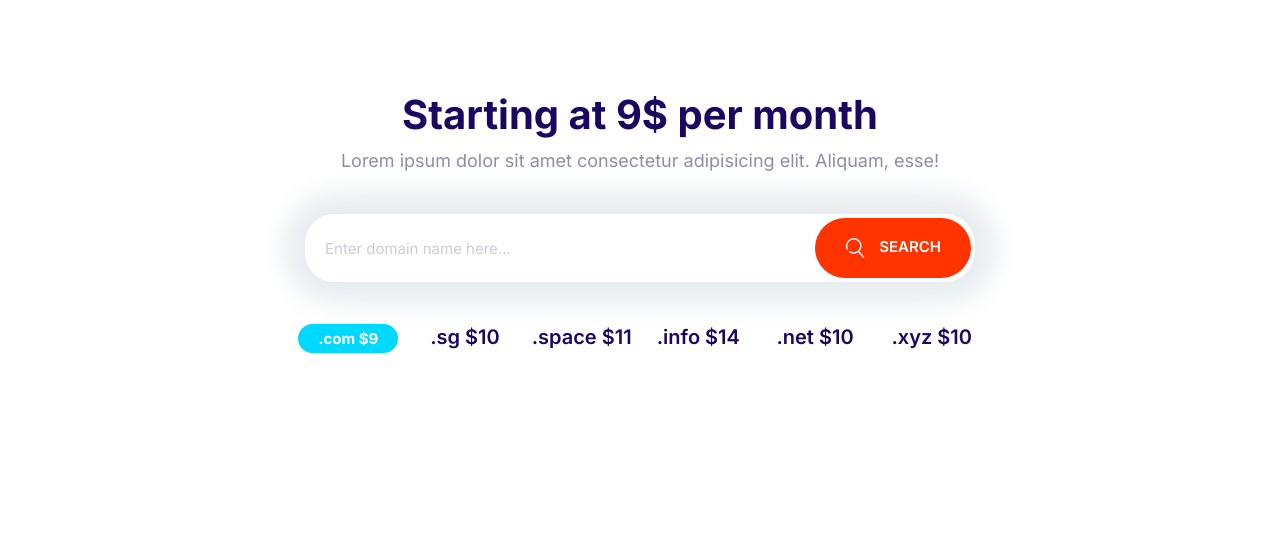
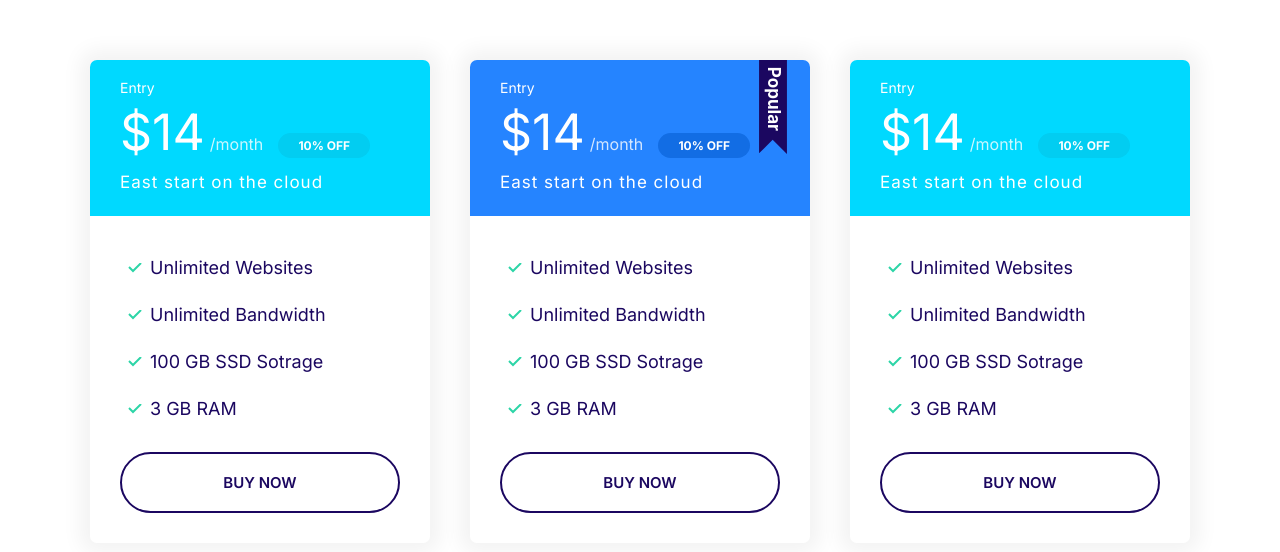
Before and after one commit to xYunoKen/lilpeep, a plain HTML site: page index.html in a window 1280 px wide. Drawn offline with Linux system fonts and the light colour scheme.

Commit message:
created block plans

```diff
--- a/CSS/styles.css
+++ b/CSS/styles.css
@@ -319,7 +319,18 @@ a {
   color: #fff;
 }
 
+.card--primary .badge--primary {
+  background: #126de4;
+}
+.card--secondary .badge--secondary {
+  background: #02cdf1;
+}
+
 /* Plans */
+
+.plan {
+  transition: transform 0.2s ease-out;
+}
 .plan__name {
   color: #fff;
   margin: 0;
@@ -360,6 +371,13 @@ a {
   position: absolute;
   top: -6px;
   right: 5%;
+}
+
+.plan:hover {
+  transform: scale(1.05);
+}
+.plan--popilar:hover {
+  transform: scale(1.15);
 }
 
 @media screen and (min-width: 1024px) {
@@ -717,3 +735,13 @@ a {
     grid-template-columns: repeat(auto-fit, minmax(10rem, 1fr));
   }
 }
+
+/* Plans Block */
+.block-plans .grid {
+  gap: 8rem 4rem;
+}
+
+.block-plans .card {
+  max-width: 500px;
+  margin: 0 auto;
+}
--- a/index.html
+++ b/index.html
@@ -15,35 +15,69 @@
     <title>Moshify</title>
   </head>
   <body>
-    <section class="block container block-domain">
-      <header class="block__header">
-        <h2>Starting at 9$ per month</h2>
-        <p>
-          Lorem ipsum dolor sit amet consectetur adipisicing elit. Aliquam,
-          esse!
-        </p>
-      </header>
-      <div class="input-group">
-        <input
-          type="text"
-          class="input"
-          placeholder="Enter domain name here..."
-        />
-        <button class="btn btn--accent">
-          <svg class="icon icon--white">
-            <use xlink:href="images/sprite.svg#search"></use>
-          </svg>
-          Search
-        </button>
-      </div>
-      <ul class="list block-domain__prices">
-        <li><span class="badge badge--secondary">.com $9</span></li>
-        <li>.sg $10</li>
-        <li>.space $11</li>
-        <li>.info $14</li>
-        <li>.net $10</li>
-        <li>.xyz $10</li>
-      </ul>
+    <section class="block container block-plans">
+      <grid class="grid grid--1x3">
+        <div class="plan">
+          <div class="card card--secondary">
+            <header class="card__header">
+              <h3 class="plan__name">Entry</h3>
+              <span class="plan__price">$14</span>
+              <span class="plan__billing-cycle">/month</span>
+              <span class="badge badge--secondary badge--small">10% OFF</span>
+              <span class="plan__description">East start on the cloud</span>
+            </header>
+            <div class="card__body">
+              <ul class="list list--tick">
+                <li class="list__item">Unlimited Websites</li>
+                <li class="list__item">Unlimited Bandwidth</li>
+                <li class="list__item">100 GB SSD Sotrage</li>
+                <li class="list__item">3 GB RAM</li>
+              </ul>
+              <button class="btn btn--outline btn--block">Buy Now</button>
+            </div>
+          </div>
+        </div>
+        <div class="plan plan--popular">
+          <div class="card card--primary">
+            <header class="card__header">
+              <h3 class="plan__name">Entry</h3>
+              <span class="plan__price">$14</span>
+              <span class="plan__billing-cycle">/month</span>
+              <span class="badge badge--primary badge--small">10% OFF</span>
+              <span class="plan__description">East start on the cloud</span>
+            </header>
+            <div class="card__body">
+              <ul class="list list--tick">
+                <li class="list__item">Unlimited Websites</li>
+                <li class="list__item">Unlimited Bandwidth</li>
+                <li class="list__item">100 GB SSD Sotrage</li>
+                <li class="list__item">3 GB RAM</li>
+              </ul>
+              <button class="btn btn--outline btn--block">Buy Now</button>
+            </div>
+          </div>
+        </div>
+        <div class="plan plan">
+          <div class="card card--secondary">
+            <header class="card__header">
+              <h3 class="plan__name">Entry</h3>
+              <span class="plan__price">$14</span>
+              <span class="plan__billing-cycle">/month</span>
+              <span class="badge badge--secondary badge--small">10% OFF</span>
+              <span class="plan__description">East start on the cloud</span>
+            </header>
+            <div class="card__body">
+              <ul class="list list--tick">
+                <li class="list__item">Unlimited Websites</li>
+                <li class="list__item">Unlimited Bandwidth</li>
+                <li class="list__item">100 GB SSD Sotrage</li>
+                <li class="list__item">3 GB RAM</li>
+              </ul>
+              <button class="btn btn--outline btn--block">Buy Now</button>
+            </div>
+          </div>
+        </div>
+      </grid>
     </section>
     <script src="main.js"></script>
   </body>
```
Also changed, not shown: Components/block-plans.html (added, +64 -0 lines).
